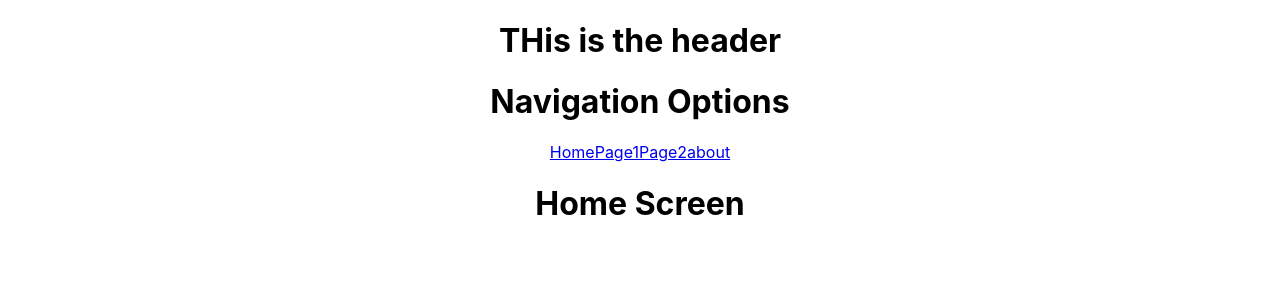
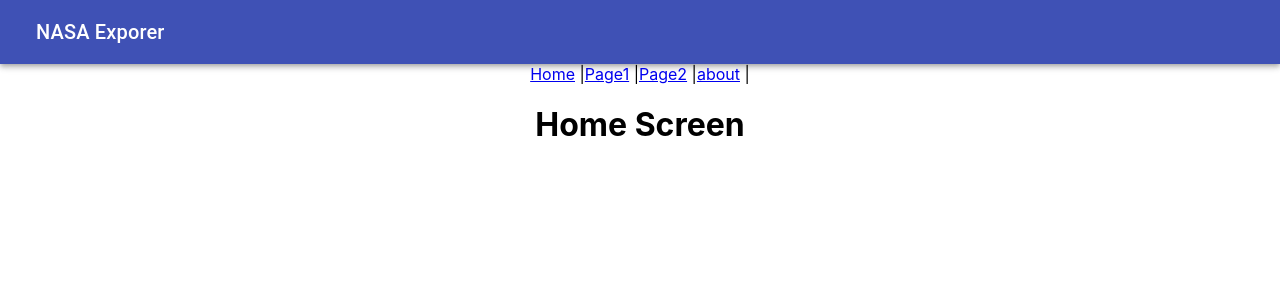
Before and after one commit to edboorn/nasa-explorer, a React (Create React App) app: page / in a window 1280 px wide. Shown: the top 300 px of the page. Built offline with nearby package versions, Linux system fonts and the light colour scheme.

Commit message:
Refactor of page layout

```diff
--- a/package.json
+++ b/package.json
@@ -3,6 +3,7 @@
   "version": "0.1.0",
   "private": true,
   "dependencies": {
+    "@material-ui/core": "^4.9.5",
     "@testing-library/jest-dom": "^4.2.4",
     "@testing-library/react": "^9.5.0",
     "@testing-library/user-event": "^7.2.1",
--- a/src/App.js
+++ b/src/App.js
@@ -1,8 +1,7 @@
 import React, {Component} from 'react';
 import { BrowserRouter as Router, Route } from "react-router-dom";
 import './App.css';
-import Header from './components/layout/header';
-import Navigation from './components/layout/navigation';
+import Navigation from './components/layout/Pagelayout';
 import About from './components/pages/about';
 import Page1 from './components/pages/page1';
 import Page2 from './components/pages/page2';
@@ -14,7 +13,6 @@ class App extends Component {
   return (
     <Router>
       <div className="App">
-        <Header />
         <Navigation />
         <Route exact path="/" render={props => (
           <React.Fragment>
--- /dev/null
+++ b/src/components/layout/Pagelayout.js
@@ -0,0 +1,26 @@
+import React from "react";
+import { Link } from "react-router-dom";
+import AppBar from "@material-ui/core/AppBar";
+import Toolbar from "@material-ui/core/Toolbar";
+import Typography from "@material-ui/core/Typography";
+import IconButton from "@material-ui/core/IconButton";
+
+export default function header() {
+  return (
+      <div>
+    <AppBar position="static">
+    <Toolbar>
+      <IconButton edge="start" color="inherit" aria-label="menu"></IconButton>
+      <Typography variant="h6">NASA Exporer</Typography>
+    </Toolbar>
+  </AppBar>
+    {/* Use marterial Nav in the future */}
+    <React.Fragment>
+      <Link to="/">Home</Link> |
+      <Link to="/page1">Page1</Link> |
+      <Link to="/page2">Page2</Link> |
+      <Link to="/about">about</Link> |
+    </React.Fragment>
+    </div>
+  );
+}
--- a/src/components/layout/header.js
+++ /dev/null
@@ -1,9 +0,0 @@
-import React from 'react';
-
-export default function header() {
-    return (
-        <React.Fragment>
-            <h1> THis is the header </h1>
-        </React.Fragment>
-    )
-}
--- a/src/components/layout/navigation.js
+++ /dev/null
@@ -1,14 +0,0 @@
-import React from 'react';
-import { Link } from 'react-router-dom';
-
-export default function header() {
-    return (
-        <React.Fragment>
-            <h1> Navigation Options</h1>
-            <Link to="/">Home</Link>
-            <Link to="/page1">Page1</Link>
-            <Link to="/page2">Page2</Link>
-            <Link to="/about">about</Link>
-        </React.Fragment>
-    )
-}
```
Also changed, not shown: 1 other file (tests, documents, lock files or other folders).
